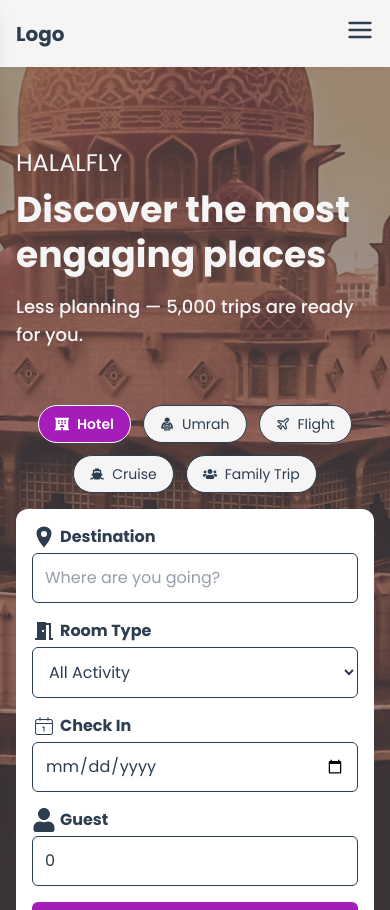
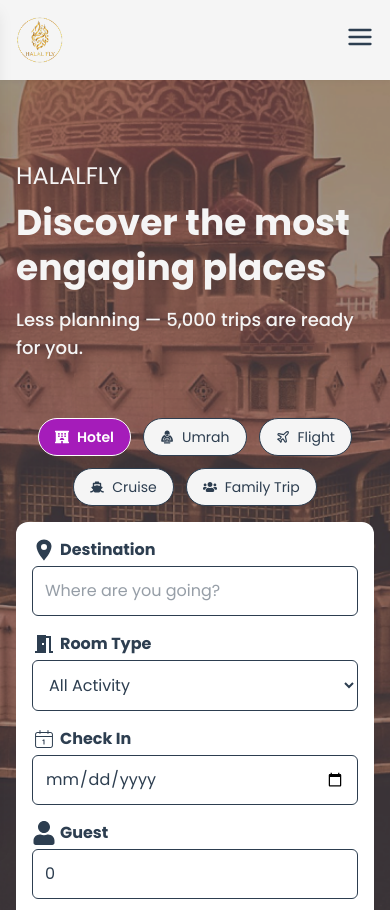
Before and after one commit to theashrafislam/halal-fly, a Next.js app: page / in a window 390 px wide. Shown: the top 910 px of the page. Built offline with nearby package versions, Linux system fonts and the light colour scheme.

Commit message:
change mobile version logo

```diff
--- a/src/app/Components/Header/Header.jsx
+++ b/src/app/Components/Header/Header.jsx
@@ -44,7 +44,8 @@
             {/* mobile nav  */}
             <div className='lg:hidden flex items-center justify-between max-w-7xl mx-auto px-4 text-[#2D3E50] py-4 lg:mx-0'>
                 {/* Logo */}
-                <div className='text-xl font-bold lg:hidden'>Logo</div>
+                {/* <div className='text-xl font-bold lg:hidden'>Logo</div> */}
+                <Image src={'/logo.png'} alt='logo' width={500} height={500} className='w-12'/>
 
                 {/* Mobile Hamburger */}
                 <div className='lg:hidden'>
```
